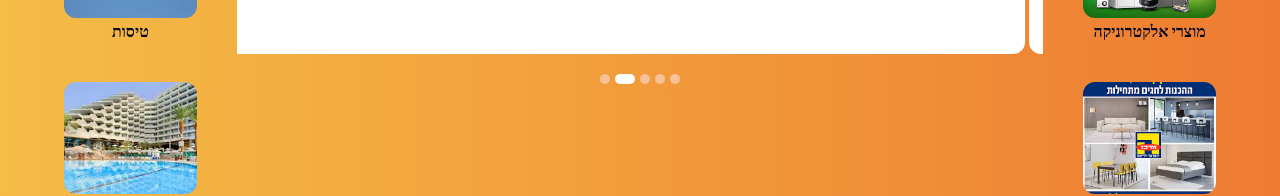
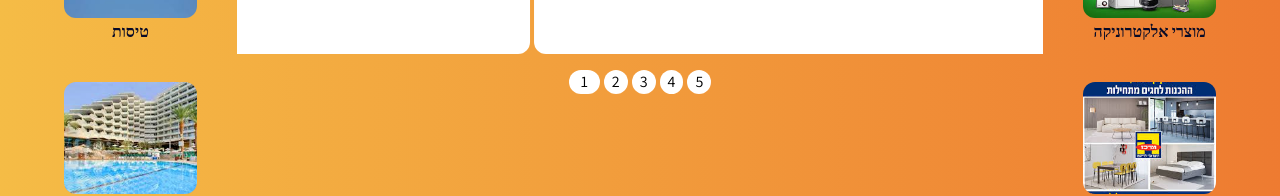
Before and after one commit to whoguri/kulam, a Next.js app: page / in a window 1280 px wide. Shown: the part 1181-1377 px from the top of the page. Built offline with nearby package versions, Linux system fonts and the light colour scheme; no server answers; the database is empty.

Commit message:
home slide customPaging

```diff
--- a/src/components/home/Hero.js
+++ b/src/components/home/Hero.js
@@ -3,19 +3,34 @@ import Image from "next/image";
 import Slider from "react-slick";
 import MobileImageSlider from "./MobileImageSlider";
 import DesktopSideImages from "./DesktopSideImages";
+import { useState } from "react";
 
 export default function Hero() {
+  const [index, setIndex] = useState(0)
   const settings = {
     dots: true,
     infinite: true,
     speed: 3000,
     slidesToShow: 1,
     slidesToScroll: 1,
-    autoplaySpeed: 5500,
+    autoplaySpeed: 4500,
     autoplay: true,
     arrows: false,
-    pauseOnHover: true, // Stop sliding on hover
-    pauseOnFocus: true, // Stop sliding on focus
+    pauseOnHover: true,
+    pauseOnFocus: true,
+    afterChange: i => (
+      setIndex(i)
+    ),
+    appendDots: dots => (
+      <div className="p-1" >
+        <ul className="m-0"> {dots} </ul>
+      </div>
+    ),
+    customPaging: i => (
+      <div className="mx-[2px]">
+        <div className={`bg-white ${i === index ? "px-3" : "px-2"} rounded-xl`}>{i + 1}</div>
+      </div>
+    )
   };
 
   const PROJECTS = [
```
Also changed, not shown: 1 other file (tests, documents, lock files or other folders).
